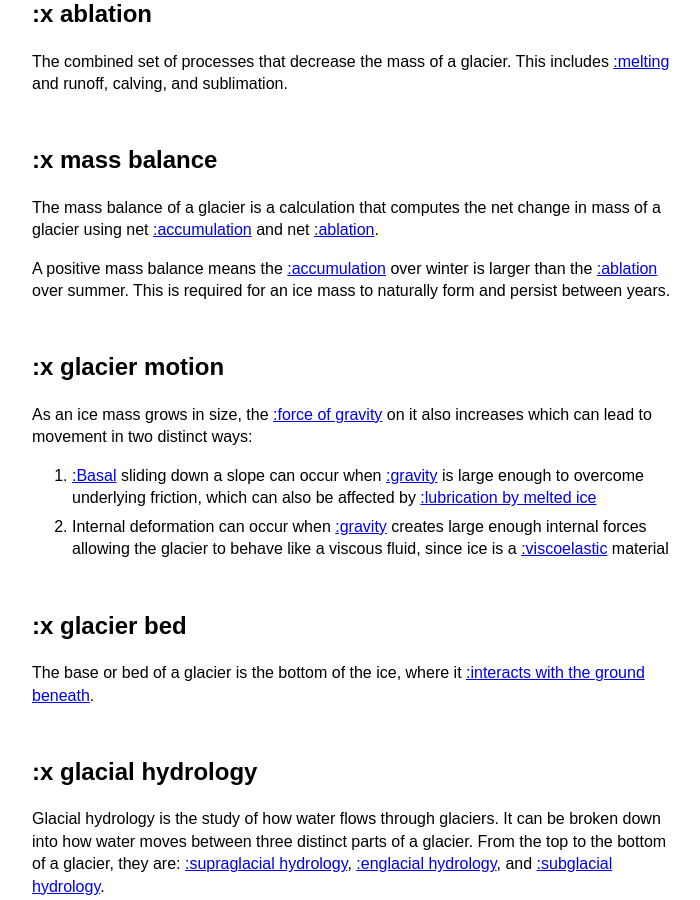
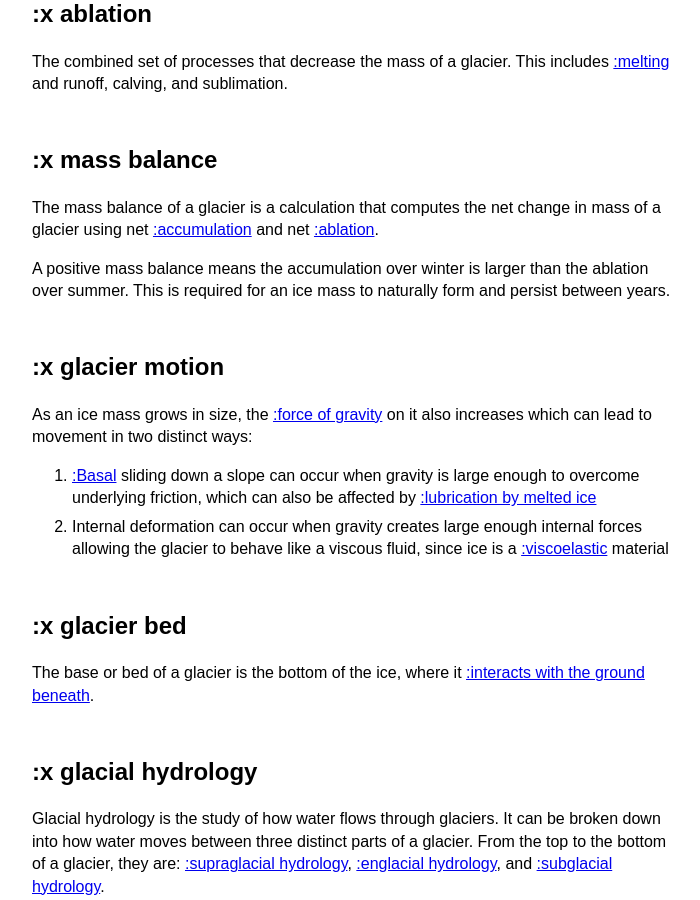
Before and after one commit to CocoaFlame/psychic-waffle, a Jekyll site: the page built from pages/GvSI.md, in a window 1280 px wide and 900 px high, scrolled down 1178 px. Shown: the whole window, without its empty margins (288-988 px from the left). Built offline with Jekyll 4.4.1, drawn with Linux system fonts in a browser that asks for light colours; part of the change alters nothing that is shown; some of the changed text lies outside the part shown.

Commit message:
Editing GvSI

```diff
--- a/pages/GvSI.md
+++ b/pages/GvSI.md
@@ -35,12 +35,12 @@ The combined set of processes that decrease the mass of a glacier. This includes
 ## :x mass balance
 The mass balance of a glacier is a calculation that computes the net change in mass of a glacier using net [:accumulation](#accumulation) and net [:ablation](#ablation).
 
-A positive mass balance means the [:accumulation](#accumulation) over winter is larger than the [:ablation](#ablation) over summer. This is required for an ice mass to naturally form and persist between years.
+A positive mass balance means the accumulation over winter is larger than the ablation over summer. This is required for an ice mass to naturally form and persist between years.
 
 ## :x glacier motion
 As an ice mass grows in size, the [:force of gravity](#gravity) on it also increases which can lead to movement in two distinct ways:
-1. [:Basal](#glacierbed) sliding down a slope can occur when [:gravity](#gravity) is large enough to overcome underlying friction, which can also be affected by [:lubrication by melted ice](#subglacial)
-2. Internal deformation can occur when [:gravity](#gravity) creates large enough internal forces allowing the glacier to behave like a viscous fluid, since ice is a [:viscoelastic](https://en.wikipedia.org/wiki/Viscoelasticity) material
+1. [:Basal](#glacierbed) sliding down a slope can occur when gravity is large enough to overcome underlying friction, which can also be affected by [:lubrication by melted ice](#subglacial)
+2. Internal deformation can occur when gravity creates large enough internal forces allowing the glacier to behave like a viscous fluid, since ice is a [:viscoelastic](https://en.wikipedia.org/wiki/Viscoelasticity) material
 
 ## :x glacier bed
 The base or bed of a glacier is the bottom of the ice, where it [:interacts with the ground beneath](https://en.wikipedia.org/wiki/U-shaped_valley).
@@ -80,7 +80,7 @@ A phase transition is the physical change of matter between [:states](#mattersta
 The basic states of matter are solid, liquid, gas, and plasma. For a specific substance, each state corresponds to an independent range of temperature and pressure, which is commonly portrayed via a [:phase diagram](#phasediagram).
 
 ## :x phase diagram
-A phase diagram of a substance is a plot of pressure versus temperature with regions that correspond to [:states](#matterstate) the substance can be in. The regions show all the combinations of temperature and pressure for the substance to remain in the corresponding [:state](#matterstate). The edges of the regions correspond to [:phase boundaries](#phaseboundary).
+A phase diagram of a substance is a plot of pressure versus temperature with regions that correspond to [:states](#matterstate) the substance can be in. The regions show all the combinations of temperature and pressure for the substance to remain in the corresponding state. The edges of the regions correspond to [:phase boundaries](#phaseboundary).
 
 ## :x phase boundary
 A phase boundary of a substance is the limit of temperature and pressure where a [:phase transition](#phasetransition) will start occuring. A triple point is a unique phase boundary where three [:states](#matterstate) can coexist simultaneously.
```
